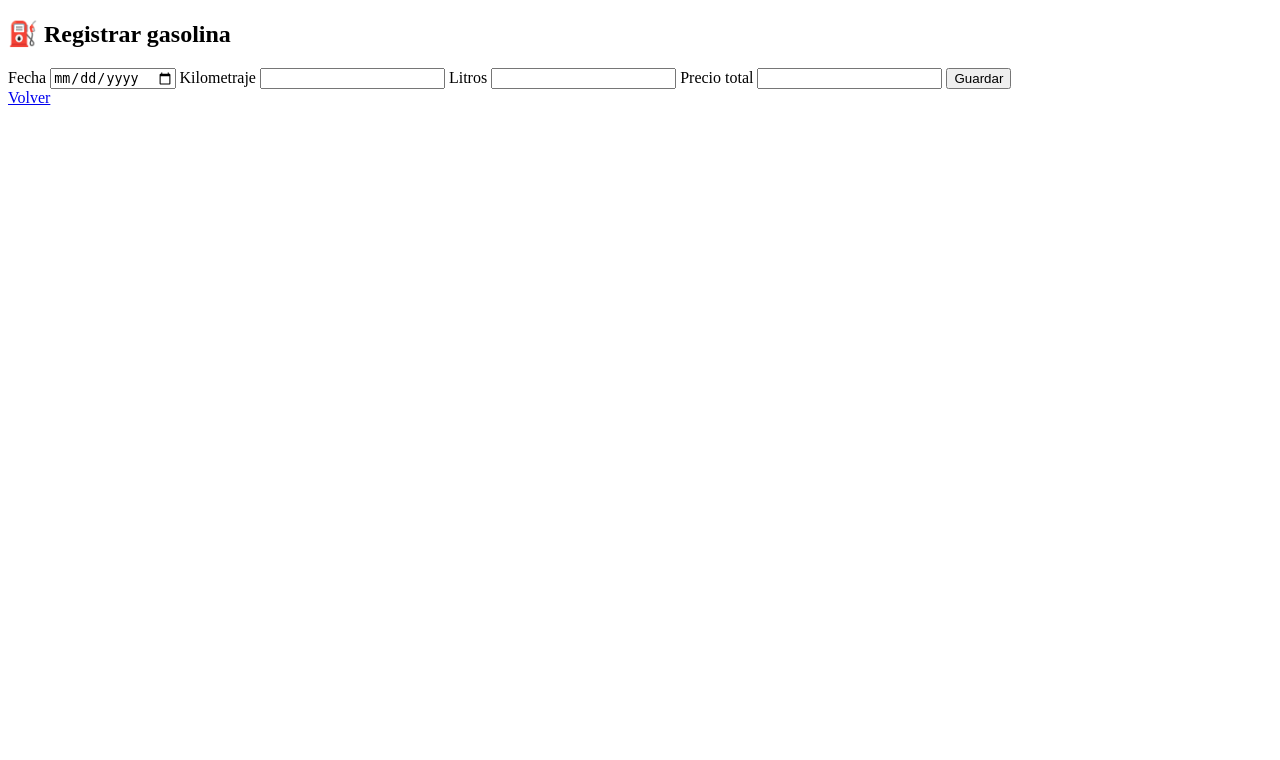
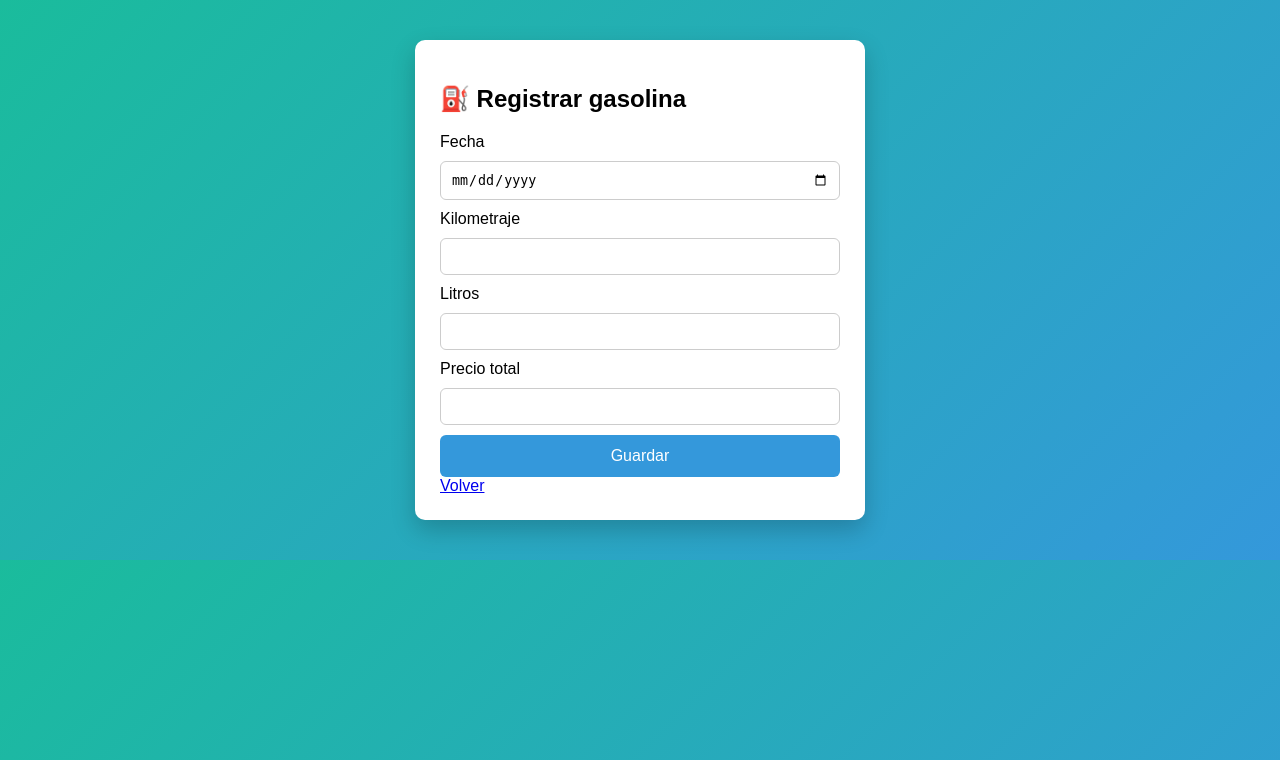
Before and after one commit to Arkaware/Moto-Control-Pro, a Flask app: page /gasolina in a window 1280 px wide. Shown: the top 760 px of the page. Run offline with Flask 3, Linux system fonts and the light colour scheme.

Commit message:
fix render

```diff
--- a/static/style.css
+++ b/static/style.css
@@ -16,3 +16,53 @@ font-size:18px;
 border-radius:10px;
 
 }
+body{
+    font-family: Arial, Helvetica, sans-serif;
+    background: linear-gradient(135deg,#1abc9c,#3498db);
+    margin:0;
+    padding:0;
+}
+
+.container{
+    max-width:400px;
+    margin:40px auto;
+    background:white;
+    padding:25px;
+    border-radius:10px;
+    box-shadow:0 10px 25px rgba(0,0,0,0.2);
+}
+
+h1{
+    text-align:center;
+    margin-bottom:20px;
+}
+
+form{
+    display:flex;
+    flex-direction:column;
+    gap:10px;
+}
+
+input{
+    padding:10px;
+    border-radius:6px;
+    border:1px solid #ccc;
+}
+
+button{
+    background:#3498db;
+    color:white;
+    border:none;
+    padding:12px;
+    border-radius:6px;
+    font-size:16px;
+}
+
+button:hover{
+    background:#2980b9;
+}
+
+a{
+    text-align:center;
+    margin-top:10px;
+}
--- a/templates/index.html
+++ b/templates/index.html
@@ -5,6 +5,7 @@
 <meta name="viewport" content="width=device-width, initial-scale=1">
 <link rel="stylesheet" href="{{ url_for('static', filename='style.css') }}">
 <link rel="manifest" href="/static/manifest.json">
+
 
 </head>
 
```
